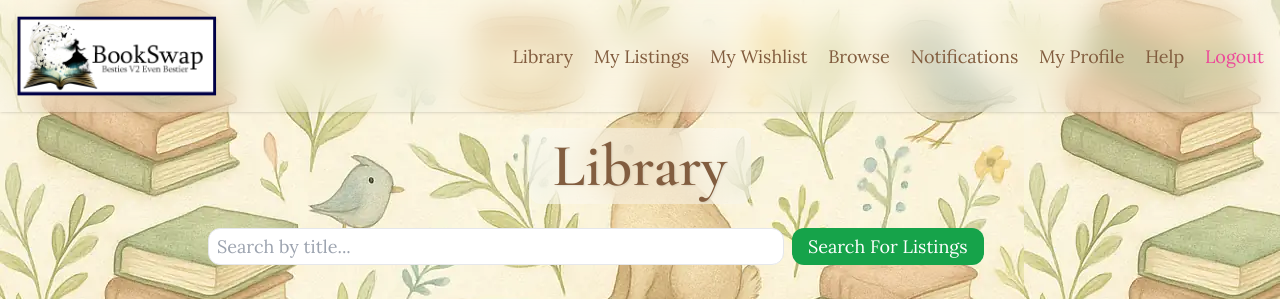
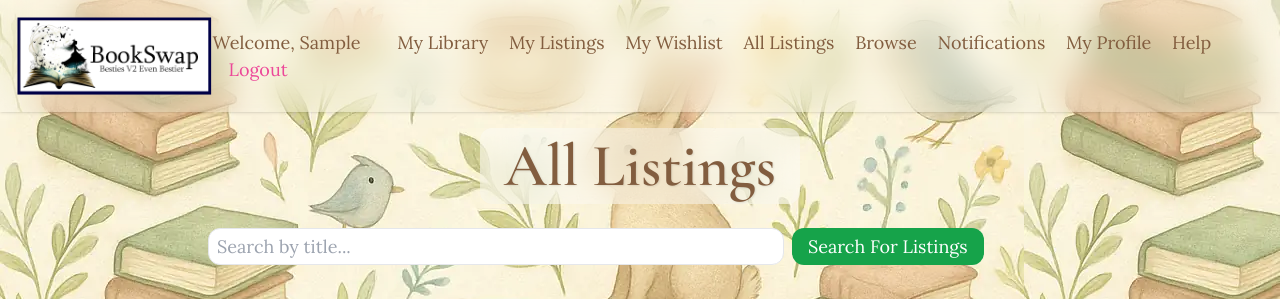
Before and after one commit to Web-Development-UAlberta/exsm-3951-exsm-3943-spring-2025-python-c-project-bookswap-besties-v2-even-bestier, a Django app: page /library/ in a window 1280 px wide. Shown: the top 299 px of the page. Run offline with Django 5.2, Linux system fonts and the light colour scheme; the visitor is signed in with stand-in values (Sample User, id 1); data that the repository does not hold is empty; some libraries are stand-ins or nearby versions.

Commit message:
create My Library page, add welcome message to base.html

```diff
--- a/src/exsm3951_bookswap/bookswap/urls.py
+++ b/src/exsm3951_bookswap/bookswap/urls.py
@@ -14,5 +14,6 @@ urlpatterns = [
     path('book-listings/<int:book_listing_id>/', views.view_book_listing, name='view_book_listing'),
     path('book-listings/<int:book_listing_id>/edit', views.edit_book_listing, name='edit_book_listing'),
     path('book-listings/<int:book_listing_id>/delete', views.delete_book_listing, name='delete_book_listing'),
+    path('my-library/', views.my_library_view, name='my_library'),
 
 ]
--- a/src/exsm3951_bookswap/bookswap/views.py
+++ b/src/exsm3951_bookswap/bookswap/views.py
@@ -7,6 +7,9 @@ from authentication.models import Member
 from notifications.models import Notification
 from django.contrib import messages
 
+@login_required
+def my_library_view(request):
+    return render(request, 'library/my_library.html')
 
 @login_required
 def library_view(request):
--- a/src/exsm3951_bookswap/templates/base.html
+++ b/src/exsm3951_bookswap/templates/base.html
@@ -55,20 +55,33 @@
     </a>
       <nav class="space-x-4 text-md text-neutral-800">
         {% if user.is_authenticated %}
-          <a href="{% url 'library' %}"
+
+          <span style="color: #825d3f;" class="text-md mr-4">
+            Welcome, {{ user.first_name|default:user.username }}
+          </span>
+
+          <a href="{% url 'my_library' %}"
               style="color: #825d3f;"
-              class="{% if request.path == '/listing/' %}underline{% else %}hover:underline{% endif %}">
-              Library
+              class="{% if request.path == '/my-library/' %}underline{% else %}hover:underline{% endif %}">
+              My Library
           </a>
+
           <a href="{% url 'view_my_book_listings' %}"
               style="color: #825d3f;"
               class="{% if request.path == '/my-book-listings/' %}underline{% else %}hover:underline{% endif %}">
               My Listings
           </a>
+
           <a href="{% url 'view_wishlist' %}"
               style="color: #825d3f;"
               class="{% if request.path == '/wishlist/' %}underline{% else %}hover:underline{% endif %}">
               My Wishlist
+          </a>
+
+          <a href="{% url 'library' %}"
+              style="color: #825d3f;"
+              class="{% if request.path == '/listing/' %}underline{% else %}hover:underline{% endif %}">
+              All Listings
           </a>
 
           <a href="{% url 'browse_books' %}"
--- a/src/exsm3951_bookswap/templates/library/library.html
+++ b/src/exsm3951_bookswap/templates/library/library.html
@@ -6,7 +6,7 @@
 <div class="text-center">
   <h2 class="text-6xl font-semibold inline-block mb-6 px-6 py-2 rounded-xl backdrop-blur-lg"
       style="color: #825d3f; background-color: rgba(255, 255, 255, 0.4); text-shadow: 1px 1px 2px rgba(0,0,0,0.1);">
-    Library
+    All Listings
   </h2>
 </div>
 
```
Also changed, not shown: src/exsm3951_bookswap/templates/library/my_library.html (added, +13 -0 lines).
